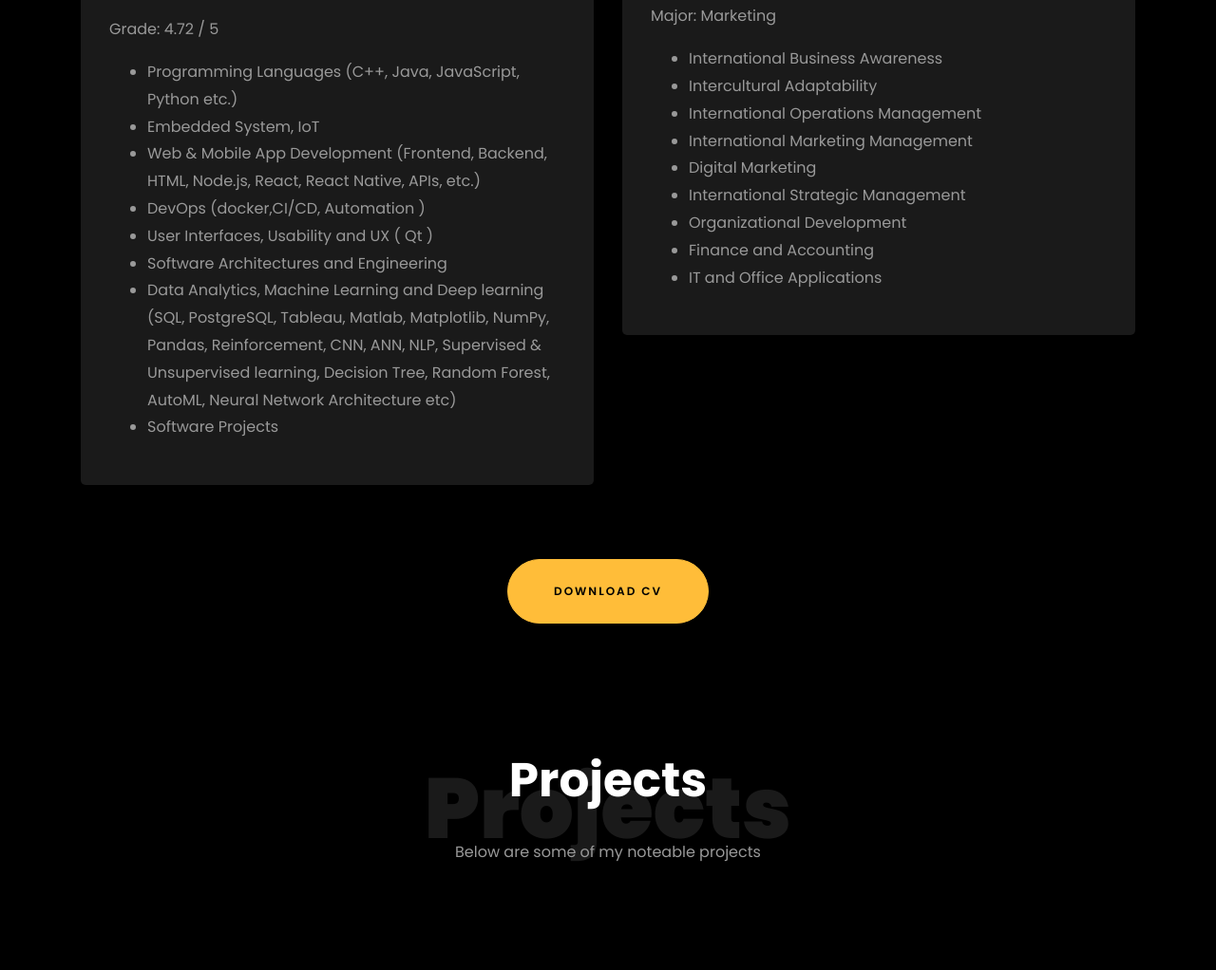
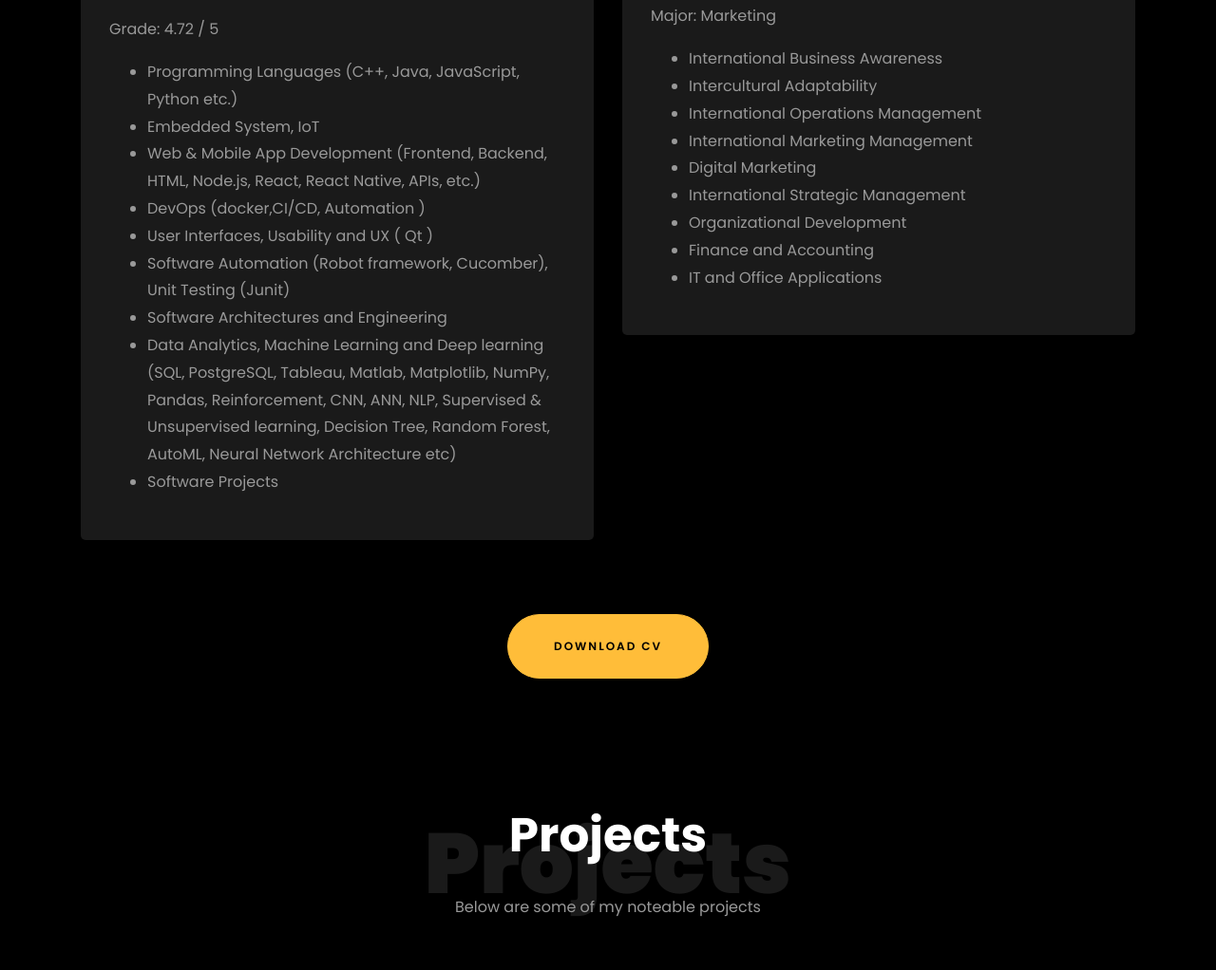
Before and after one commit to Razib91lightspeed/razibhasan.github.io, a plain HTML site: page index.html in a window 1280 px wide. Shown: the part 4204-5226 px from the top of the page at 95% size. Drawn offline with Linux system fonts and the light colour scheme; files whose address does not match are found by name.

Commit message:
automationtesting

```diff
--- a/index.html
+++ b/index.html
@@ -465,6 +465,7 @@
 							<li>Web & Mobile App Development (Frontend, Backend, HTML, Node.js, React, React Native, APIs, etc.) </li>
 							<li>DevOps (docker,CI/CD, Automation )</li>
 							<li>User Interfaces, Usability and UX ( Qt )</li>
+							<li>Software Automation (Robot framework, Cucomber), Unit Testing (Junit)</li>
 							<li>Software Architectures and Engineering </li>
 							<li>Data Analytics, Machine Learning and Deep learning (SQL, PostgreSQL, Tableau, Matlab, Matplotlib, NumPy, Pandas, Reinforcement, CNN, ANN, NLP, Supervised & Unsupervised learning, Decision Tree, Random Forest, AutoML, Neural Network Architecture etc)</li>
 							<li>Software Projects </li>
```
